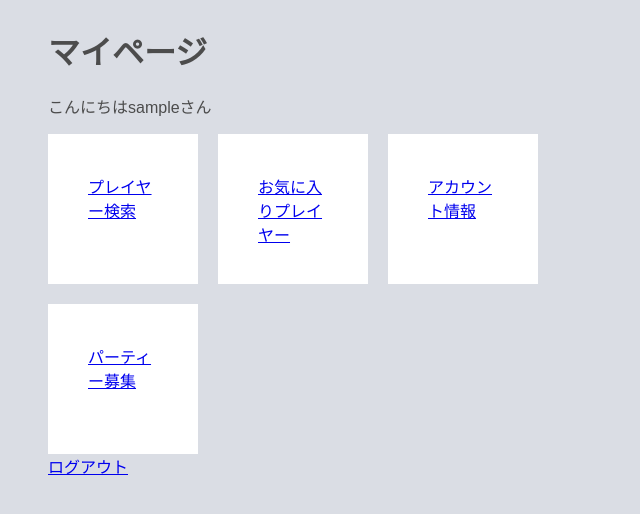
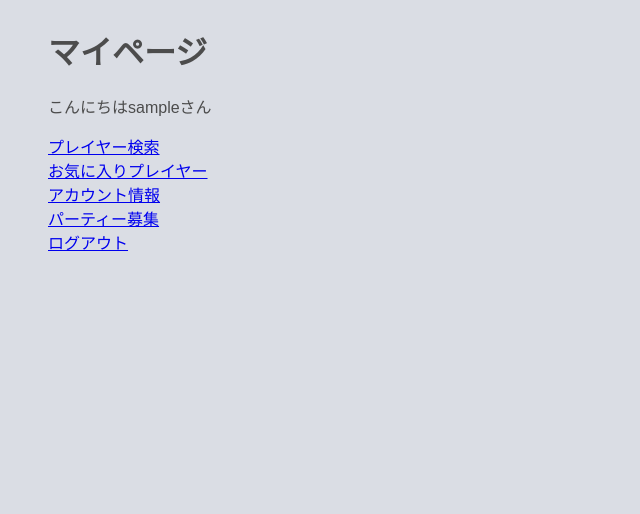
Before and after one commit to SakuraWada/road_map, a Django app: page /mypage/ in a window 1280 px wide. Shown: the part 197-711 px from the top of the page, without its empty margins (0-640 px from the left). Run offline with Django 4.2, Linux system fonts and the light colour scheme; the visitor is signed in with stand-in values (Sample User, id 1).

Commit message:
add files

```diff
--- a/overwin/static/overwin/css/mypage.css
+++ /dev/null
@@ -1,10 +0,0 @@
-.mypage_container{
-    display: grid;
-    grid-template-columns: 150px 150px 150px;
-    grid-template-rows: 150px 150px;
-    gap: 20px;
-}
-.mypage_button{
-    background-color: #FFFFFF;
-    padding: 40px;
-}
--- /dev/null
+++ b/overwin/static/overwin/css/party_recruitment/party_recruitment_list.css
@@ -0,0 +1,3 @@
+body{
+    background-color: aqua;
+}
```
Also changed, not shown: overwin/templates/overwin/party_recruitment_list.html (+5 -2 lines).
